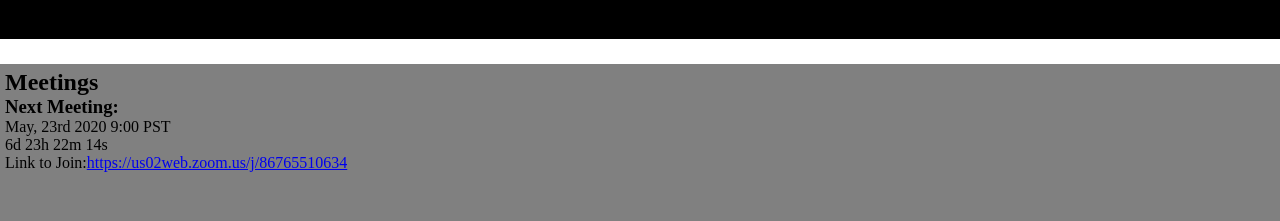
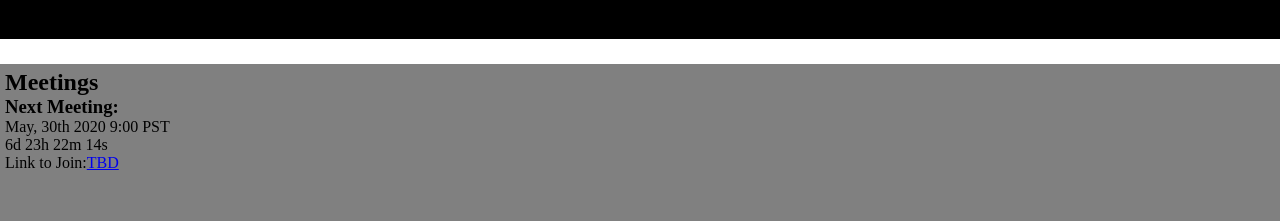
Before and after one commit to alt-win/webdevelopers.cash, a plain HTML site: page index.html in a window 1280 px wide. Shown: the part 136-357 px from the top of the page. Drawn offline with Linux system fonts and the light colour scheme.

Commit message:
Update index.html

```diff
--- a/index.html
+++ b/index.html
@@ -18,13 +18,13 @@
           <h2>Meetings</h2>
           <h3>Next Meeting:</h3>
           <p>
-            May, 23rd 2020 9:00 PST
+            May, 30th 2020 9:00 PST
           </p>
           <!--Add https://logwork.com/countdown-timer widget in the future -->
           <p id="countDown"></p>
           <p>
-            Link to Join:<a href="https://us02web.zoom.us/j/86765510634"
-              >https://us02web.zoom.us/j/86765510634</a
+            Link to Join:<a href="#"
+              >TBD</a
             >
           </p>
         </div>
```
